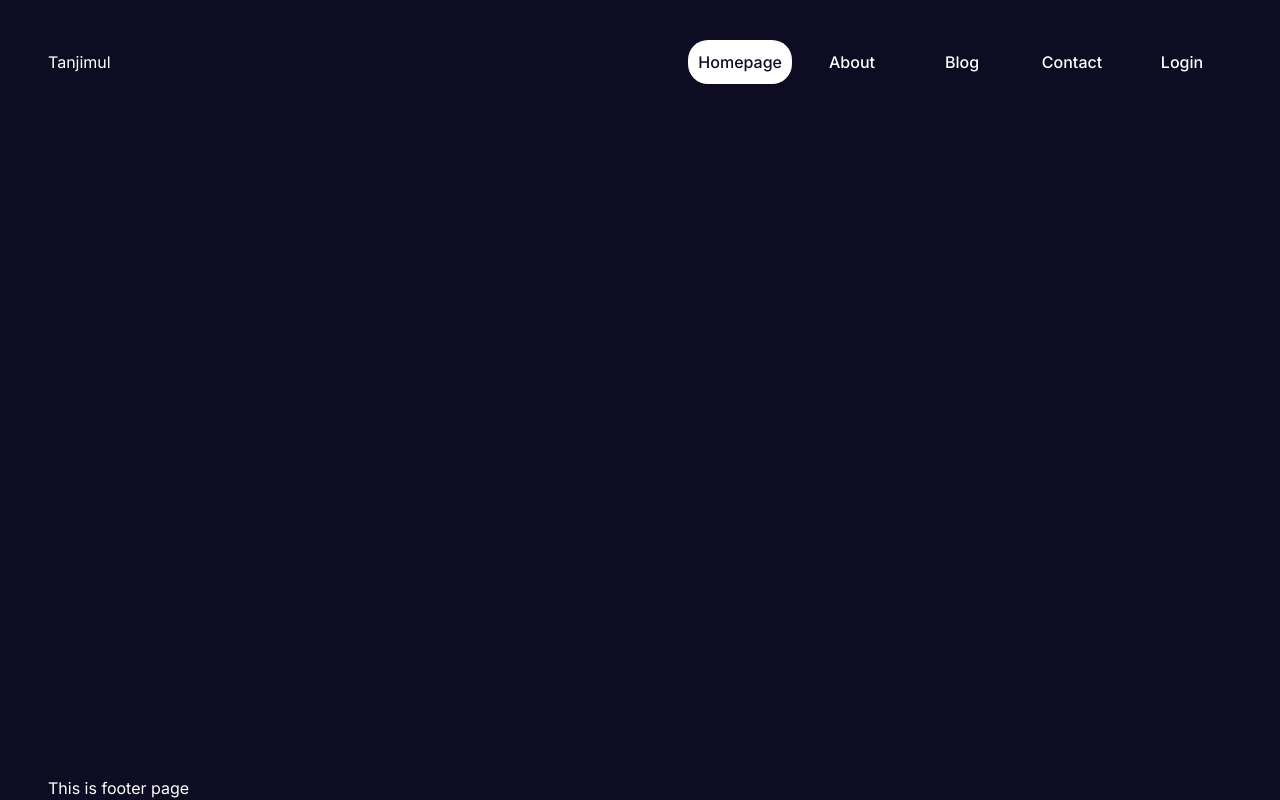
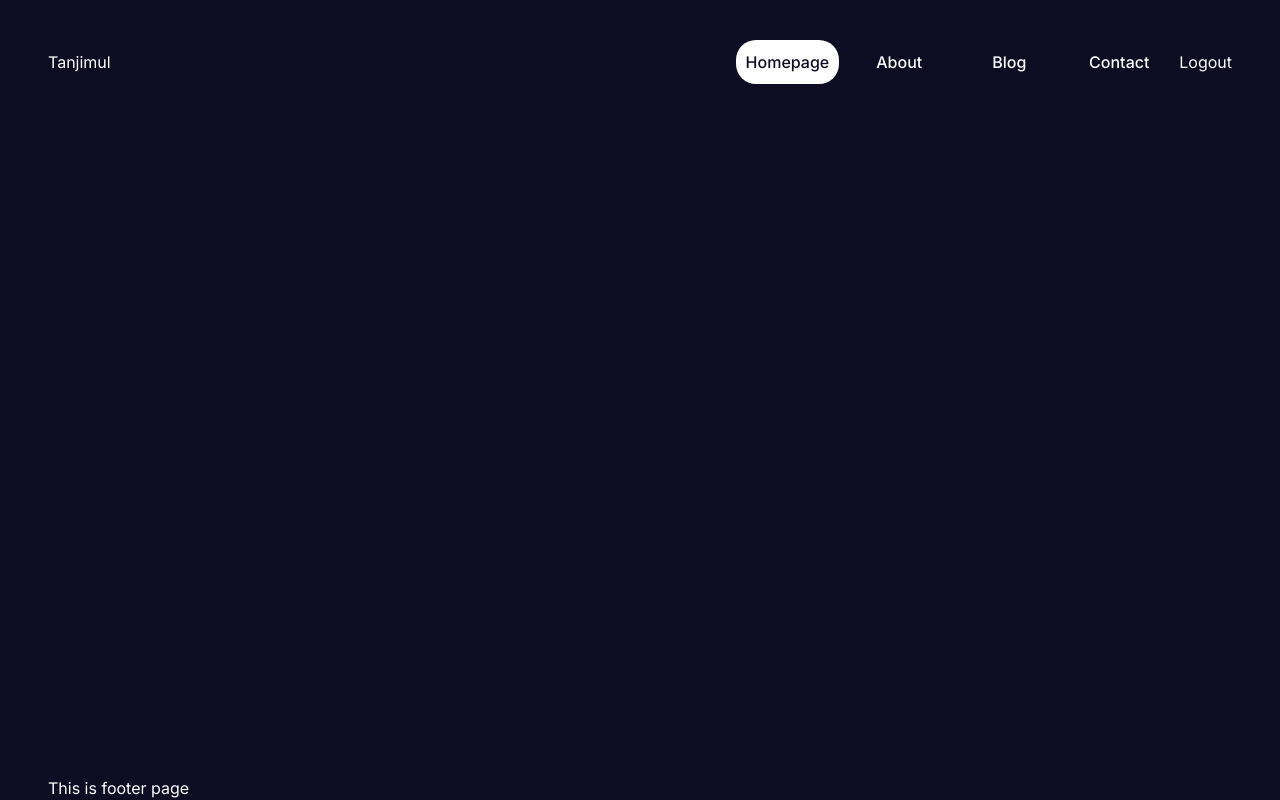
Before and after one commit to TanjimulSabbir/next-realtime-project, a Next.js app: page / in a window 1280 px wide. Built offline with nearby package versions, Linux system fonts and the light colour scheme.

Commit message:
working on navbar:login logout logic implement

```diff
--- a/app/components/navbar/Links.jsx
+++ b/app/components/navbar/Links.jsx
@@ -15,16 +15,15 @@ export default function Links() {
         setLoginState(false)
         return toast("Logout successful");
     }
+    console.log(loginState, "loginState");
     return (
         <div className="flex items-center gap-[10px]">
 
             {
                 LinksList.map(link => {
-                    const privateLink = ["Admin", "Login"]
                     if (!admin && link.title === "Admin") return null;
-                    if (link.title && !loginState === "Login") return null;
-                    if (link.title && loginState === "Login") return <Link href="/" onClick={() => handleLogin()}>Logout</Link>;
-
+                    if (!loginState && link.title === "Login") return null;
+                    if (loginState && link.title === "Login") return <Link key={link.title} href="/" onClick={() => handleLogin()}>Logout</Link>;
                     return (
                         <Link
                             key={link.title}
```
